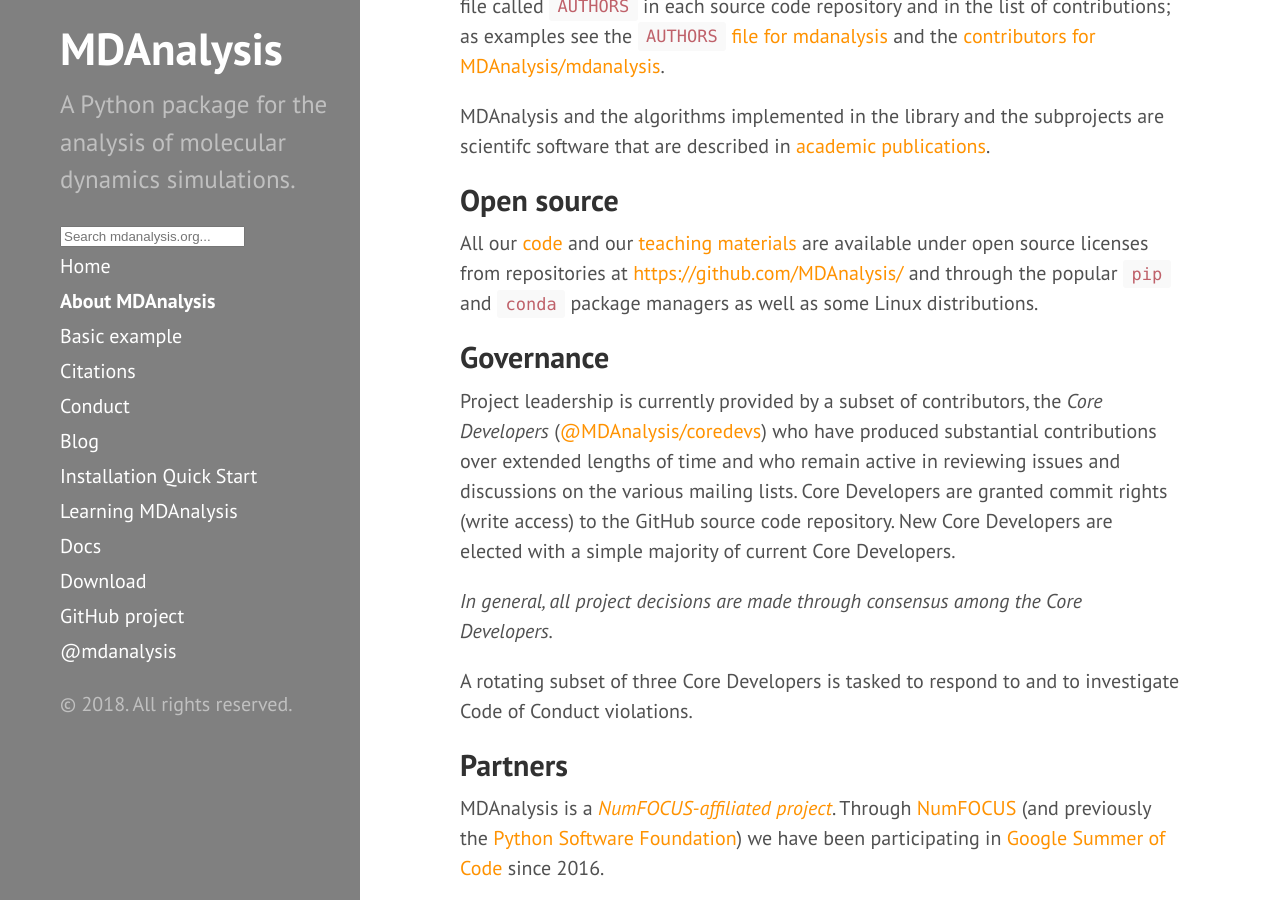
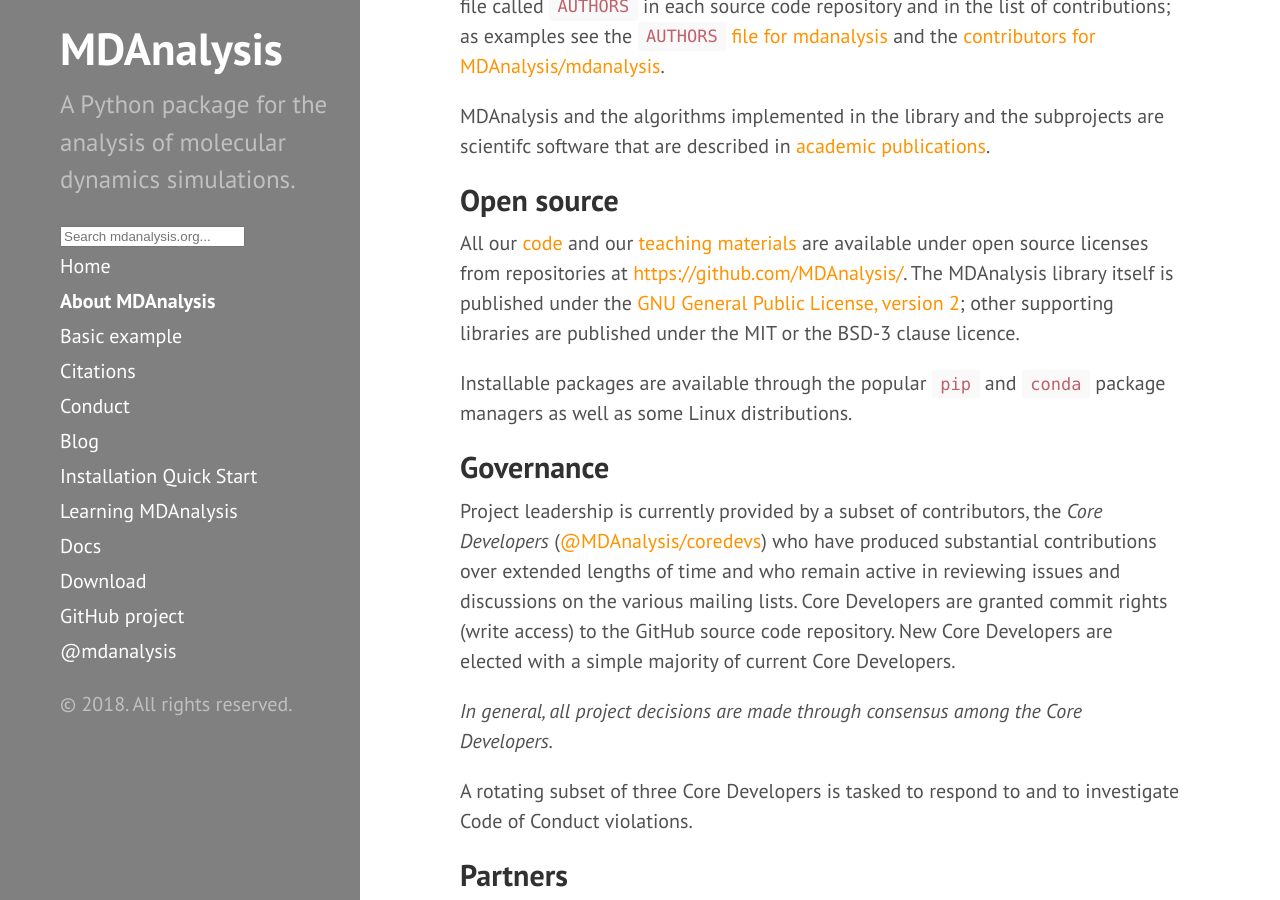
Before and after one commit to MDAnalysis/MDAnalysis.github.io, a Jekyll site: the page built from about.md, in a window 1280 px wide and 900 px high, scrolled down 437 px. Built offline with Jekyll 4.4.1, drawn with Linux system fonts in a browser that asks for light colours; comment, search, counter and statistics services are not loaded.

Commit message:
addressed reviewer comments for about page

```diff
--- a/about.md
+++ b/about.md
@@ -30,11 +30,16 @@ publications]({{site.baseurl}}/pages/citations/).
 ## Open source
 
 All our [code]({{site.baseurl}}/#availability) and our [teaching
-materials]({[site.baseurl}}/pages/learning_MDAnalysis/) are available under
-open source licenses from repositories at
-[https://github.com/MDAnalysis/](https://github.com/MDAnalysis/) and through
-the popular ``pip`` and ``conda`` package managers as well as some Linux
-distributions.
+materials]({[site.baseurl}}/pages/learning_MDAnalysis/) are available
+under open source licenses from repositories at
+[https://github.com/MDAnalysis/](https://github.com/MDAnalysis/). The
+MDAnalysis library itself is published under the [GNU General Public
+License, version 2](https://www.gnu.org/licenses/gpl-2.0.html); other
+supporting libraries are published under the MIT or the BSD-3 clause
+licence.
+
+Installable packages are available through the popular ``pip`` and
+``conda`` package managers as well as some Linux distributions.
 
 
 ## Governance
```
Also changed, not shown: pages/learning_MDAnalysis.md (+3 -2 lines).
